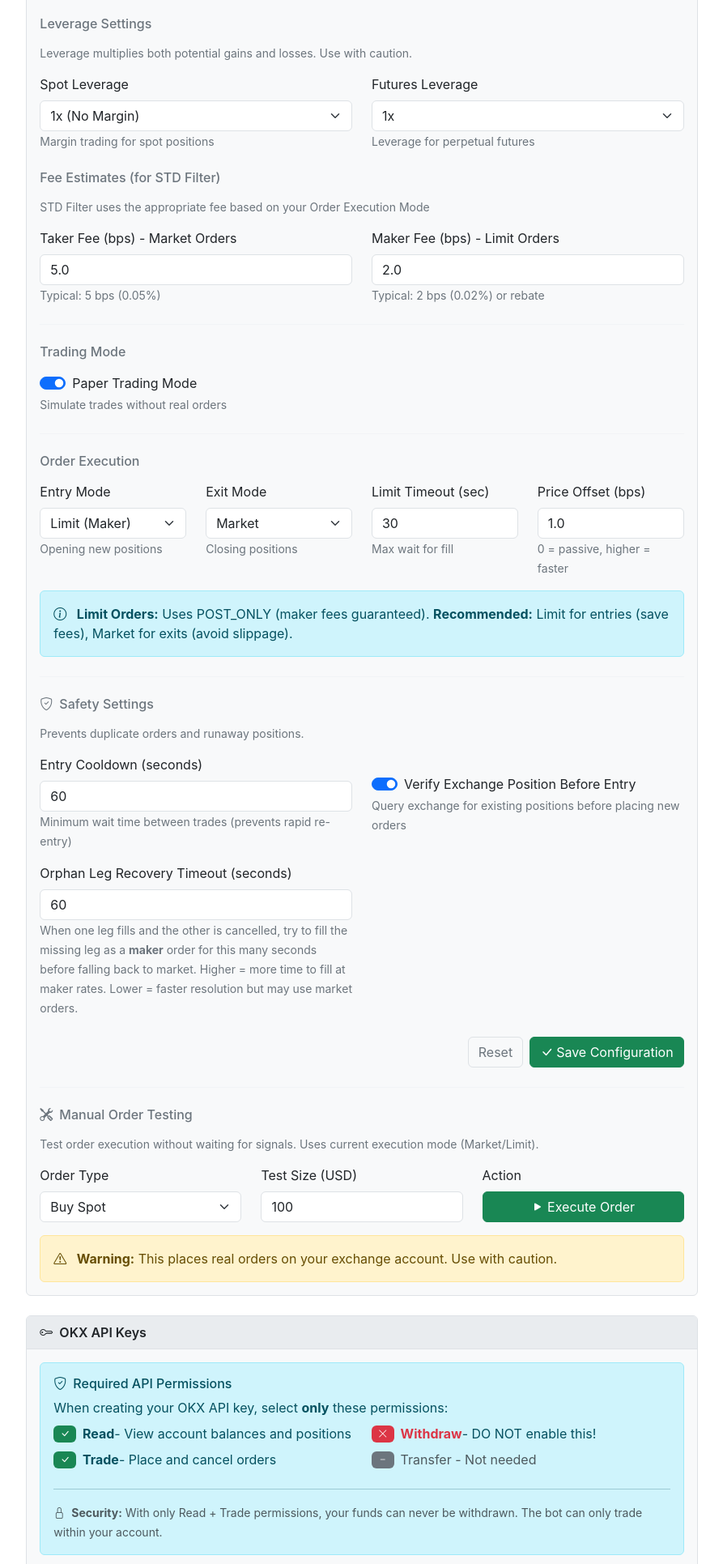
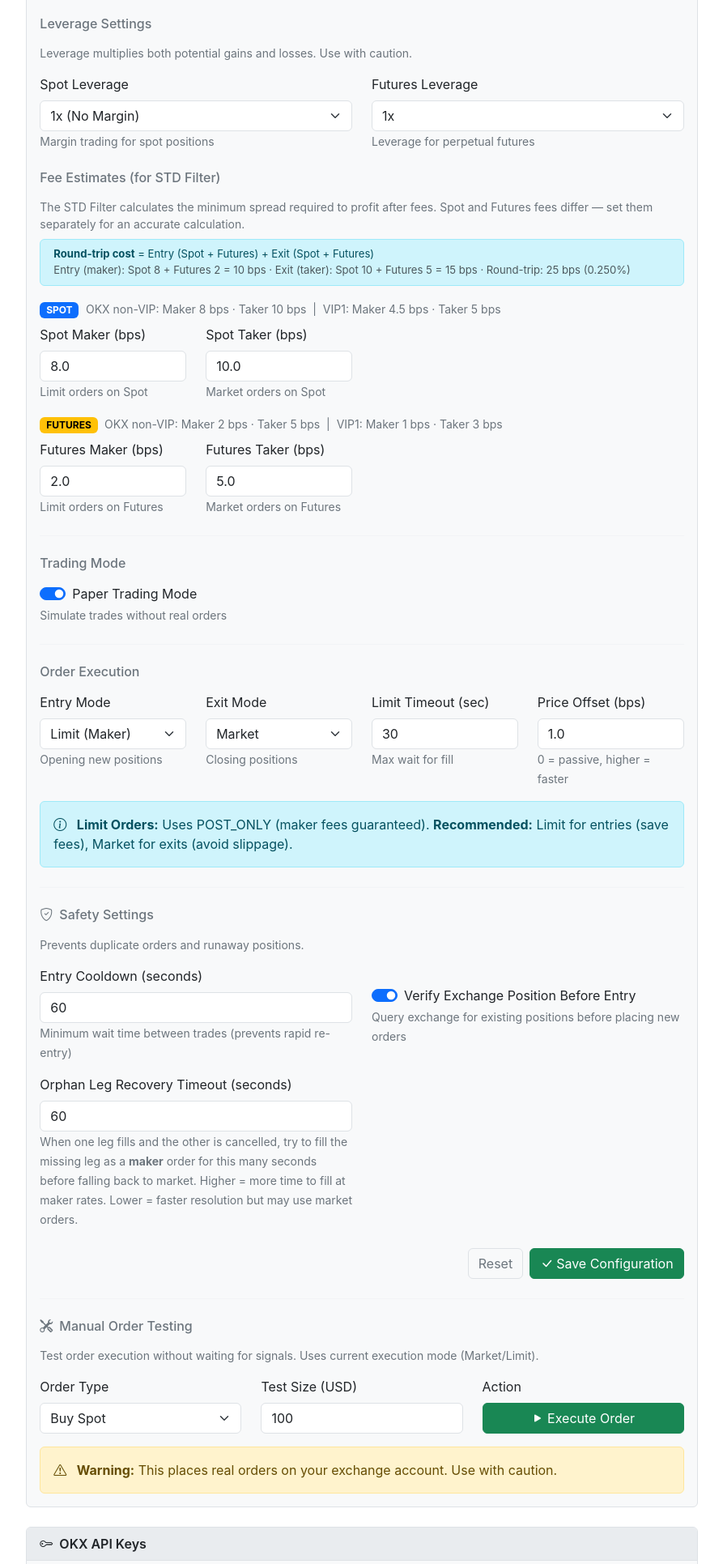
Before and after one commit to ajoxf/Stat_Arb_W3, a Flask app: page /settings in a window 1280 px wide. Shown: the part 995-2926 px from the top of the page at 81% size, without its empty margins (193-1086 px from the left). Run offline with Flask 3, Linux system fonts and the light colour scheme; data comes from the database, SQL or seed files in the repository; data that the repository does not hold is empty; some libraries are stand-ins or nearby versions.

Commit message:
feat: Separate spot/futures fee configuration with live round-trip summary
- models.py: Replace single fee fields with spot_maker/taker and futures_maker/taker
  (defaults: Spot 8/10 bps, Futures 2/5 bps matching OKX non-VIP rates)
- core/signals.py: STD filter now uses correct per-leg fees based on entry/exit mode
  (LIMIT entry = maker, MARKET exit = taker, giving true round-trip cost)
- templates/settings.html: New fee section with SPOT/FUTURES badge rows,
  live updateFeeSummary() showing entry+exit breakdown in bps and %,
  fixed resetForm() to populate all four new fee fields

https://claude.ai/code/session_015DmuovEnDFHqH8fmX1dS1g

```diff
--- a/models.py
+++ b/models.py
@@ -96,8 +96,17 @@ class TradingConfig:
     limit_order_price_offset_bps: float = 1.0  # Offset from best bid/ask in basis points
 
     # Fee estimates for STD filter (per side, in basis points)
-    taker_fee_bps: float = 5.0   # Market orders - typically 0.05%
-    maker_fee_bps: float = 2.0   # Limit orders - typically 0.02% (or rebate)
+    # Spot and Futures have different fee structures on OKX
+    # Spot (non-VIP): Maker 8 bps, Taker 10 bps
+    # Futures (non-VIP): Maker 2 bps, Taker 5 bps
+    spot_maker_fee_bps: float = 8.0    # Spot limit orders (0.08%)
+    spot_taker_fee_bps: float = 10.0   # Spot market orders (0.10%)
+    futures_maker_fee_bps: float = 2.0  # Futures limit orders (0.02%)
+    futures_taker_fee_bps: float = 5.0  # Futures market orders (0.05%)
+
+    # Legacy fields - kept for backward compatibility
+    taker_fee_bps: float = 5.0
+    maker_fee_bps: float = 2.0
 
     # Safety settings
     entry_cooldown_seconds: int = 60  # Minimum seconds between trades (prevents rapid re-entry)
@@ -135,6 +144,10 @@ class TradingConfig:
             'exit_execution_mode': self.exit_execution_mode,
             'limit_order_timeout_sec': self.limit_order_timeout_sec,
             'limit_order_price_offset_bps': self.limit_order_price_offset_bps,
+            'spot_maker_fee_bps': self.spot_maker_fee_bps,
+            'spot_taker_fee_bps': self.spot_taker_fee_bps,
+            'futures_maker_fee_bps': self.futures_maker_fee_bps,
+            'futures_taker_fee_bps': self.futures_taker_fee_bps,
             'taker_fee_bps': self.taker_fee_bps,
             'maker_fee_bps': self.maker_fee_bps,
             'estimated_costs_bps': self.estimated_costs_bps,
--- a/templates/settings.html
+++ b/templates/settings.html
@@ -166,17 +166,47 @@
                     <div class="row mb-4">
                         <div class="col-12">
                             <h6 class="text-secondary mb-3">Fee Estimates (for STD Filter)</h6>
-                            <small class="text-secondary d-block mb-3">STD Filter uses the appropriate fee based on your Order Execution Mode</small>
+                            <small class="text-secondary d-block mb-2">
+                                The STD Filter calculates the minimum spread required to profit after fees.
+                                Spot and Futures fees differ — set them separately for an accurate calculation.
+                            </small>
+                            <div class="alert alert-info py-2 px-3 mb-3" style="font-size:0.82rem;">
+                                <strong>Round-trip cost</strong> =
+                                Entry (Spot + Futures) + Exit (Spot + Futures)<br>
+                                <span id="fee-summary-text" class="text-muted">—</span>
+                            </div>
                         </div>
-                        <div class="col-md-6">
-                            <label class="form-label">Taker Fee (bps) - Market Orders</label>
-                            <input type="number" class="form-control" id="taker_fee_bps" name="taker_fee_bps" value="{{ config.taker_fee_bps }}" step="0.5" min="0" max="50">
-                            <small class="text-secondary">Typical: 5 bps (0.05%)</small>
+
+                        <!-- Spot Fees -->
+                        <div class="col-12 mb-2">
+                            <span class="badge bg-primary me-1">SPOT</span>
+                            <small class="text-secondary">OKX non-VIP: Maker 8 bps · Taker 10 bps &nbsp;|&nbsp; VIP1: Maker 4.5 bps · Taker 5 bps</small>
                         </div>
-                        <div class="col-md-6">
-                            <label class="form-label">Maker Fee (bps) - Limit Orders</label>
-                            <input type="number" class="form-control" id="maker_fee_bps" name="maker_fee_bps" value="{{ config.maker_fee_bps }}" step="0.5" min="0" max="50">
-                            <small class="text-secondary">Typical: 2 bps (0.02%) or rebate</small>
+                        <div class="col-md-3">
+                            <label class="form-label">Spot Maker (bps)</label>
+                            <input type="number" class="form-control fee-input" id="spot_maker_fee_bps" name="spot_maker_fee_bps" value="{{ config.spot_maker_fee_bps }}" step="0.5" min="0" max="50" oninput="updateFeeSummary()">
+                            <small class="text-secondary">Limit orders on Spot</small>
+                        </div>
+                        <div class="col-md-3">
+                            <label class="form-label">Spot Taker (bps)</label>
+                            <input type="number" class="form-control fee-input" id="spot_taker_fee_bps" name="spot_taker_fee_bps" value="{{ config.spot_taker_fee_bps }}" step="0.5" min="0" max="50" oninput="updateFeeSummary()">
+                            <small class="text-secondary">Market orders on Spot</small>
+                        </div>
+
+                        <!-- Futures Fees -->
+                        <div class="col-12 mb-2 mt-3">
+                            <span class="badge bg-warning text-dark me-1">FUTURES</span>
+                            <small class="text-secondary">OKX non-VIP: Maker 2 bps · Taker 5 bps &nbsp;|&nbsp; VIP1: Maker 1 bps · Taker 3 bps</small>
+                        </div>
+                        <div class="col-md-3">
+                            <label class="form-label">Futures Maker (bps)</label>
+                            <input type="number" class="form-control fee-input" id="futures_maker_fee_bps" name="futures_maker_fee_bps" value="{{ config.futures_maker_fee_bps }}" step="0.5" min="0" max="50" oninput="updateFeeSummary()">
+                            <small class="text-secondary">Limit orders on Futures</small>
+                        </div>
+                        <div class="col-md-3">
+                            <label class="form-label">Futures Taker (bps)</label>
+                            <input type="number" class="form-control fee-input" id="futures_taker_fee_bps" name="futures_taker_fee_bps" value="{{ config.futures_taker_fee_bps }}" step="0.5" min="0" max="50" oninput="updateFeeSummary()">
+                            <small class="text-secondary">Market orders on Futures</small>
                         </div>
                     </div>
 
@@ -533,9 +563,39 @@
         document.getElementById('limit_order_timeout_sec').disabled = !anyLimit;
         document.getElementById('limit_order_price_offset_bps').disabled = !anyLimit;
         document.getElementById('limit-order-info').style.display = anyLimit ? 'block' : 'none';
+        updateFeeSummary();
     }
 
-    updateLimitSettingsVisibility(); // Initial state
+    // Live fee round-trip summary
+    function updateFeeSummary() {
+        const spotMaker = parseFloat(document.getElementById('spot_maker_fee_bps').value) || 0;
+        const spotTaker = parseFloat(document.getElementById('spot_taker_fee_bps').value) || 0;
+        const futMaker  = parseFloat(document.getElementById('futures_maker_fee_bps').value) || 0;
+        const futTaker  = parseFloat(document.getElementById('futures_taker_fee_bps').value) || 0;
+
+        const entryMode = document.getElementById('entry_execution_mode').value;
+        const exitMode  = document.getElementById('exit_execution_mode').value;
+
+        // LIMIT uses maker rates, MARKET uses taker rates
+        const spotEntryFee = entryMode === 'LIMIT' ? spotMaker : spotTaker;
+        const futEntryFee  = entryMode === 'LIMIT' ? futMaker  : futTaker;
+        const entryCost    = spotEntryFee + futEntryFee;
+
+        const spotExitFee = exitMode === 'LIMIT' ? spotMaker : spotTaker;
+        const futExitFee  = exitMode === 'LIMIT' ? futMaker  : futTaker;
+        const exitCost    = spotExitFee + futExitFee;
+
+        const totalCost  = entryCost + exitCost;
+        const entryLabel = entryMode === 'LIMIT' ? 'maker' : 'taker';
+        const exitLabel  = exitMode  === 'LIMIT' ? 'maker' : 'taker';
+
+        document.getElementById('fee-summary-text').textContent =
+            `Entry (${entryLabel}): Spot ${spotEntryFee} + Futures ${futEntryFee} = ${entryCost} bps  ·  ` +
+            `Exit (${exitLabel}): Spot ${spotExitFee} + Futures ${futExitFee} = ${exitCost} bps  ·  ` +
+            `Round-trip: ${totalCost} bps (${(totalCost / 100).toFixed(3)}%)`;
+    }
+
+    updateLimitSettingsVisibility(); // Initial state (also calls updateFeeSummary)
 
     // Form submission
     document.getElementById('config-form').addEventListener('submit', function(e) {
@@ -558,8 +618,10 @@
             max_position_size_usd: parseFloat(document.getElementById('max_position_size_usd').value),
             spot_leverage: parseInt(document.getElementById('spot_leverage').value),
             futures_leverage: parseInt(document.getElementById('futures_leverage').value),
-            taker_fee_bps: parseFloat(document.getElementById('taker_fee_bps').value),
-            maker_fee_bps: parseFloat(document.getElementById('maker_fee_bps').value),
+            spot_maker_fee_bps: parseFloat(document.getElementById('spot_maker_fee_bps').value),
+            spot_taker_fee_bps: parseFloat(document.getElementById('spot_taker_fee_bps').value),
+            futures_maker_fee_bps: parseFloat(document.getElementById('futures_maker_fee_bps').value),
+            futures_taker_fee_bps: parseFloat(document.getElementById('futures_taker_fee_bps').value),
             paper_trading: document.getElementById('paper_trading').checked,
             entry_execution_mode: document.getElementById('entry_execution_mode').value,
             exit_execution_mode: document.getElementById('exit_execution_mode').value,
@@ -609,8 +671,10 @@
                 document.getElementById('max_position_size_usd').value = config.max_position_size_usd;
                 document.getElementById('spot_leverage').value = config.spot_leverage || 1;
                 document.getElementById('futures_leverage').value = config.futures_leverage || 1;
-                document.getElementById('taker_fee_bps').value = config.taker_fee_bps || 5.0;
-                document.getElementById('maker_fee_bps').value = config.maker_fee_bps || 2.0;
+                document.getElementById('spot_maker_fee_bps').value = config.spot_maker_fee_bps || 8.0;
+                document.getElementById('spot_taker_fee_bps').value = config.spot_taker_fee_bps || 10.0;
+                document.getElementById('futures_maker_fee_bps').value = config.futures_maker_fee_bps || 2.0;
+                document.getElementById('futures_taker_fee_bps').value = config.futures_taker_fee_bps || 5.0;
                 document.getElementById('paper_trading').checked = config.paper_trading;
                 document.getElementById('entry_execution_mode').value = config.entry_execution_mode || 'LIMIT';
                 document.getElementById('exit_execution_mode').value = config.exit_execution_mode || 'MARKET';
@@ -620,6 +684,7 @@
                 document.getElementById('verify_exchange_position').checked = config.verify_exchange_position !== false;
                 document.getElementById('orphan_recovery_timeout_sec').value = config.orphan_recovery_timeout_sec || 60;
                 updateLimitSettingsVisibility();
+                updateFeeSummary();
             });
     }
 
```
Also changed, not shown: core/signals.py (+36 -12 lines).
